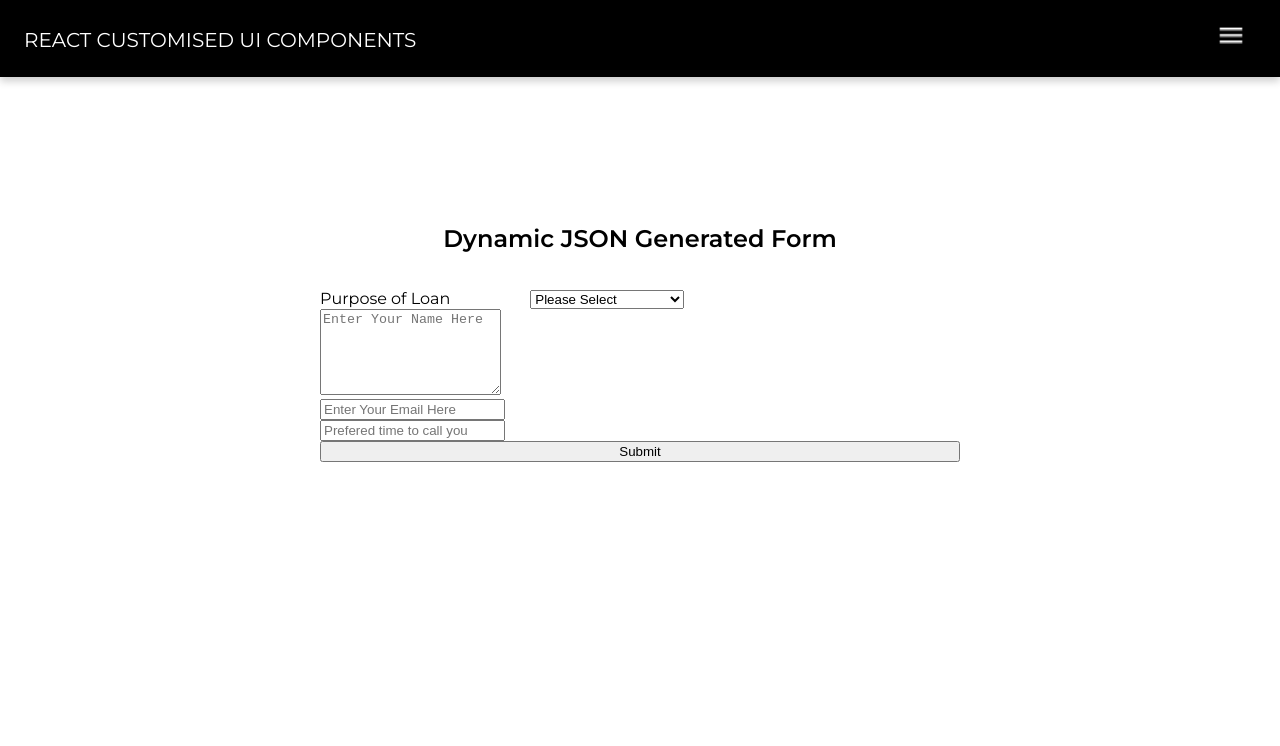
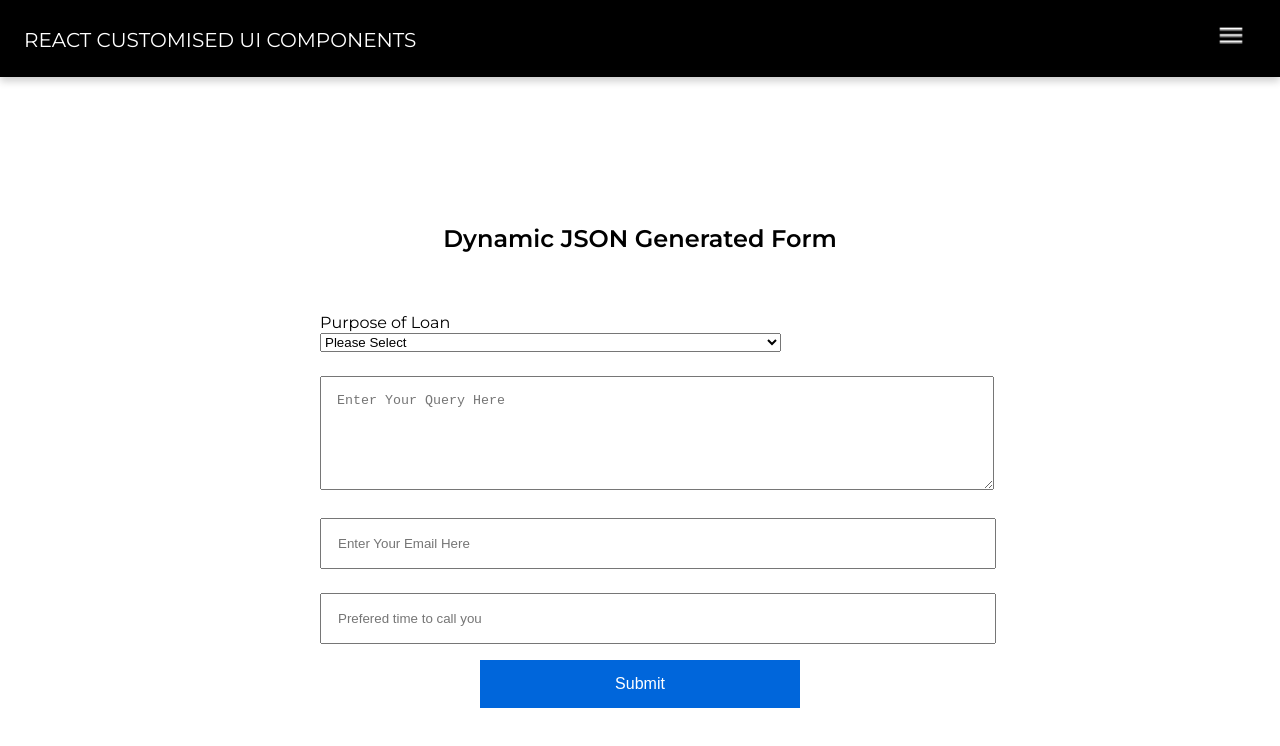
Before and after one commit to sleeplesseditor/CustomisedReactUIComponents, a React (Create React App) app: page /json-form in a window 1280 px wide. Shown: the top 746 px of the page. Built offline with nearby package versions, Linux system fonts and the light colour scheme.

Commit message:
Styling update to JSON generated form

```diff
--- a/src/App.css
+++ b/src/App.css
@@ -90,7 +90,8 @@ body {
   padding: 5rem;
 }
 
-.orientation-button {
+.orientation-button,
+.json-submit-button {
   background-color: rgb(0, 102, 219); /* Green */
   border: none;
   color: white;
@@ -104,7 +105,13 @@ body {
   transition: all .2s ease-in-out;
 }
 
-.orientation-button:hover {
+.json-submit-button {
+  width: 50%;
+  align-self: center;
+}
+
+.orientation-button:hover,
+.json-submit-button:hover {
   background-color: rgb(70, 150, 241);
 }
 
@@ -121,6 +128,16 @@ body {
   font-weight: 400;
 }
 
-.form-input-textfield {
+.form-input-textfield > input,
+.form-input-textarea > textarea {
+  padding: 1rem;
   width: 100%;
 }
+
+.form-input-select > select {
+  width: 72%;
+}
+
+.form-element-container {
+  margin-top: 1.5rem;
+}
--- a/src/components/JSONForm/JSONForm.js
+++ b/src/components/JSONForm/JSONForm.js
@@ -20,7 +20,7 @@ class JSONForm extends Component {
                 ]
             },
             {
-                placeholder: "Enter Your Name Here",
+                placeholder: "Enter Your Query Here",
                 name: "remaining_values",
                 input_type: "big_text",
                 required: true
@@ -62,6 +62,7 @@ class JSONForm extends Component {
                 {fields.map(form => {
                     if (form.input_type === "text") {
                         return (
+                            <div className="form-element-container">
                                 <InputTextField
                                     name={form.name}
                                     placeholder={form.placeholder}
@@ -69,10 +70,12 @@ class JSONForm extends Component {
                                     key={form.placeholder}
                                     _handleChange={this._handleChange}
                                 />
+                            </div>
                         );
                     }
                     if (form.input_type === "big_text") {
                         return (
+                            <div className="form-element-container">
                                 <TextAreaField
                                     name={form.name}
                                     placeholder={form.placeholder}
@@ -80,10 +83,12 @@ class JSONForm extends Component {
                                     key={form.placeholder}
                                     _handleChange={this._handleChange}
                                 />
+                            </div>
                         );
                     }
                     if (form.input_type === "dropdown") {
                         return (
+                            <div className="form-element-container">
                                 <DropDownSelect
                                     name={form.name}
                                     placeholder={form.placeholder}
@@ -92,10 +97,15 @@ class JSONForm extends Component {
                                     key={form.placeholder}
                                     _handleChange={this._handleChange}
                                 />
+                            </div>
                         );
                     }
+                    return null;
                 })}
-                <input type="submit" />
+                <input
+                    className="json-submit-button"
+                    type="submit"
+                />
             </form>
         )
     }
--- a/src/components/JSONForm/helpers/DropDownSelect.js
+++ b/src/components/JSONForm/helpers/DropDownSelect.js
@@ -1,7 +1,7 @@
 import React from 'react';
 
 const DropDownSelect = ({ name, placeholder, required, val, _handleChange }) => (
-    <div>
+    <div className="form-input-select">
         <label className="dropdown-label">{placeholder}</label>
         <select
             name={name}
--- a/src/components/JSONForm/helpers/TextAreaField.js
+++ b/src/components/JSONForm/helpers/TextAreaField.js
@@ -1,7 +1,7 @@
 import React from 'react';
 
 const TextAreaField = ({ name, placeholder, required, _handleChange }) => (
-    <div>
+    <div className="form-input-textarea">
         <textarea
             type="text"
             name={name}
```
Lines whose indentation alone changed are shown as unchanged.
